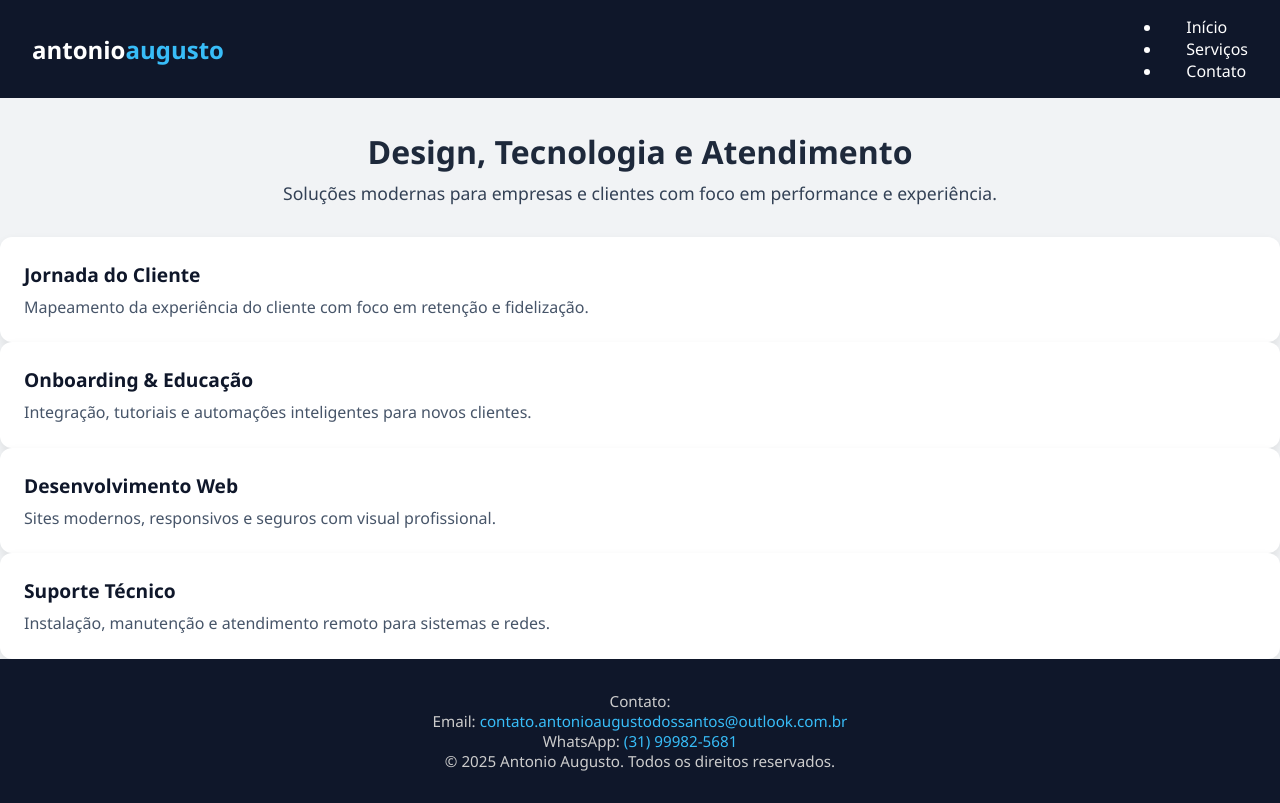
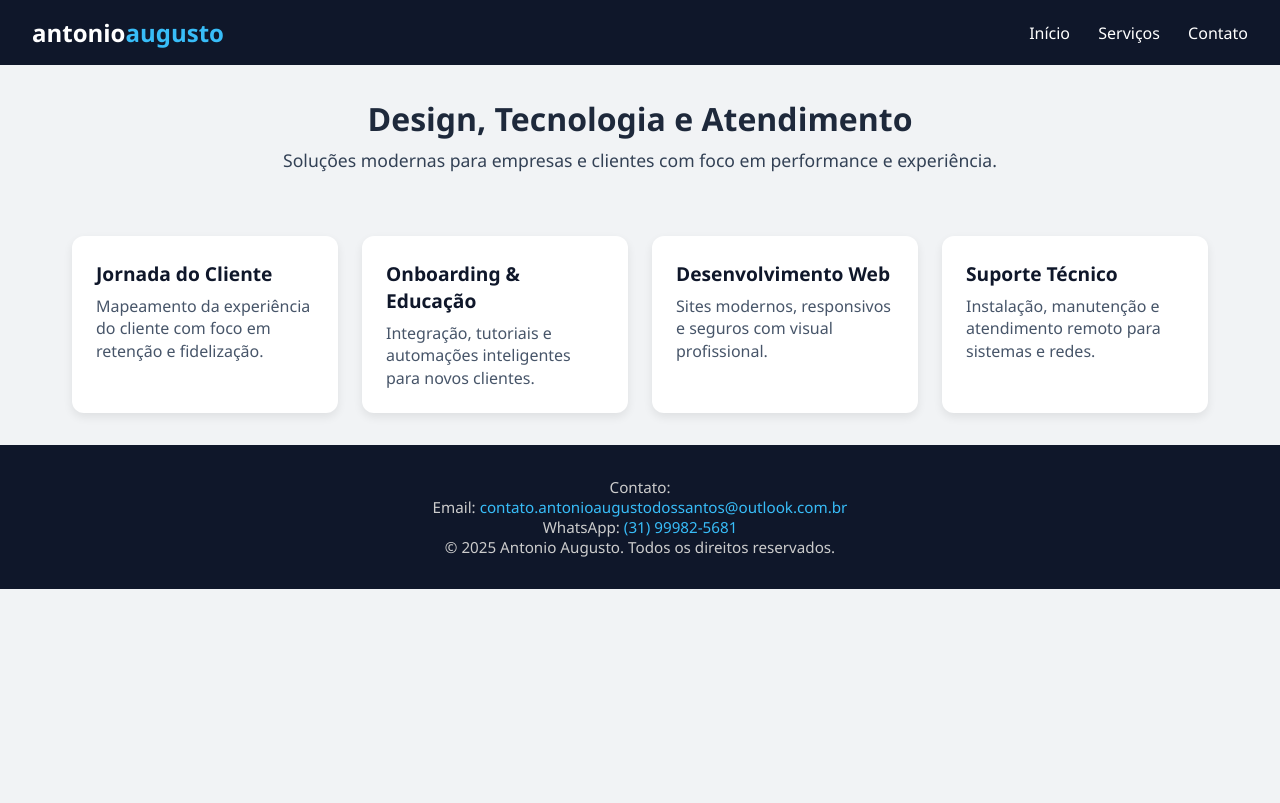
Before and after one commit to AntonioAugustoDosSantos/Portfolio, a plain HTML site: page index.html in a window 1280 px wide. Drawn offline with Linux system fonts and the light colour scheme.

Commit message:
Atualizar o index.html

```diff
--- a/index.html
+++ b/index.html
@@ -1,31 +1,28 @@
 <!DOCTYPE html>
 <html lang="pt-br">
 <head>
-  <meta charset="UTF-8">
-  <meta name="viewport" content="width=device-width, initial-scale=1.0">
-  <title>Antonio Augusto | Serviços</title>
-  <link rel="stylesheet" href="style.css">
-  <script src="script.js" defer></script>
+  <meta charset="UTF-8" />
+  <meta name="viewport" content="width=device-width, initial-scale=1.0"/>
+  <title>Antonio Augusto | Portfólio</title>
+  <link rel="stylesheet" href="style.css"/>
 </head>
 <body>
   <header class="topo">
     <div class="logo">antonio<span>augusto</span></div>
     <nav class="menu">
-      <ul>
-        <li><a href="#">Início</a></li>
-        <li><a href="#">Serviços</a></li>
-        <li><a href="#">Contato</a></li>
-      </ul>
+      <a href="#">Início</a>
+      <a href="#">Serviços</a>
+      <a href="#">Contato</a>
     </nav>
   </header>
 
-  <main class="conteudo">
+  <main class="principal">
     <section class="intro">
       <h1>Design, Tecnologia e Atendimento</h1>
       <p>Soluções modernas para empresas e clientes com foco em performance e experiência.</p>
     </section>
 
-    <section class="grade-cards">
+    <section class="servicos">
       <div class="card">
         <h2>Jornada do Cliente</h2>
         <p>Mapeamento da experiência do cliente com foco em retenção e fidelização.</p>
@@ -48,7 +45,7 @@
   <footer class="rodape">
     <p>Contato:</p>
     <p>Email: <a href="mailto:contato.antonioaugustodossantos@outlook.com.br">contato.antonioaugustodossantos@outlook.com.br</a></p>
-    <p>WhatsApp: <a href="https://wa.me/5531999825681" target="_blank" rel="noopener noreferrer">(31) 99982-5681</a></p>
+    <p>WhatsApp: <a href="https://wa.me/5531999825681" target="_blank">(31) 99982-5681</a></p>
     <p>&copy; 2025 Antonio Augusto. Todos os direitos reservados.</p>
   </footer>
 </body>
```
